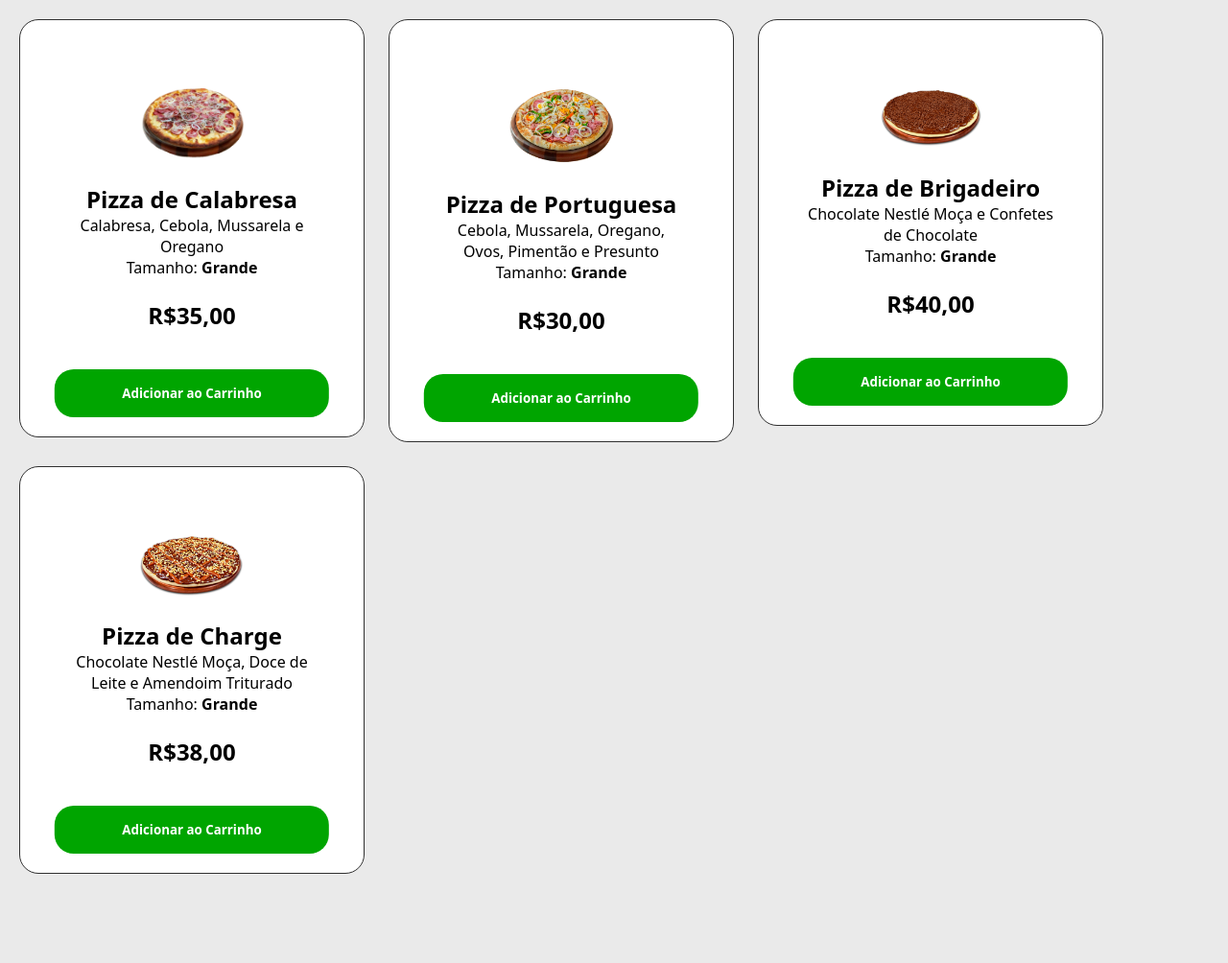
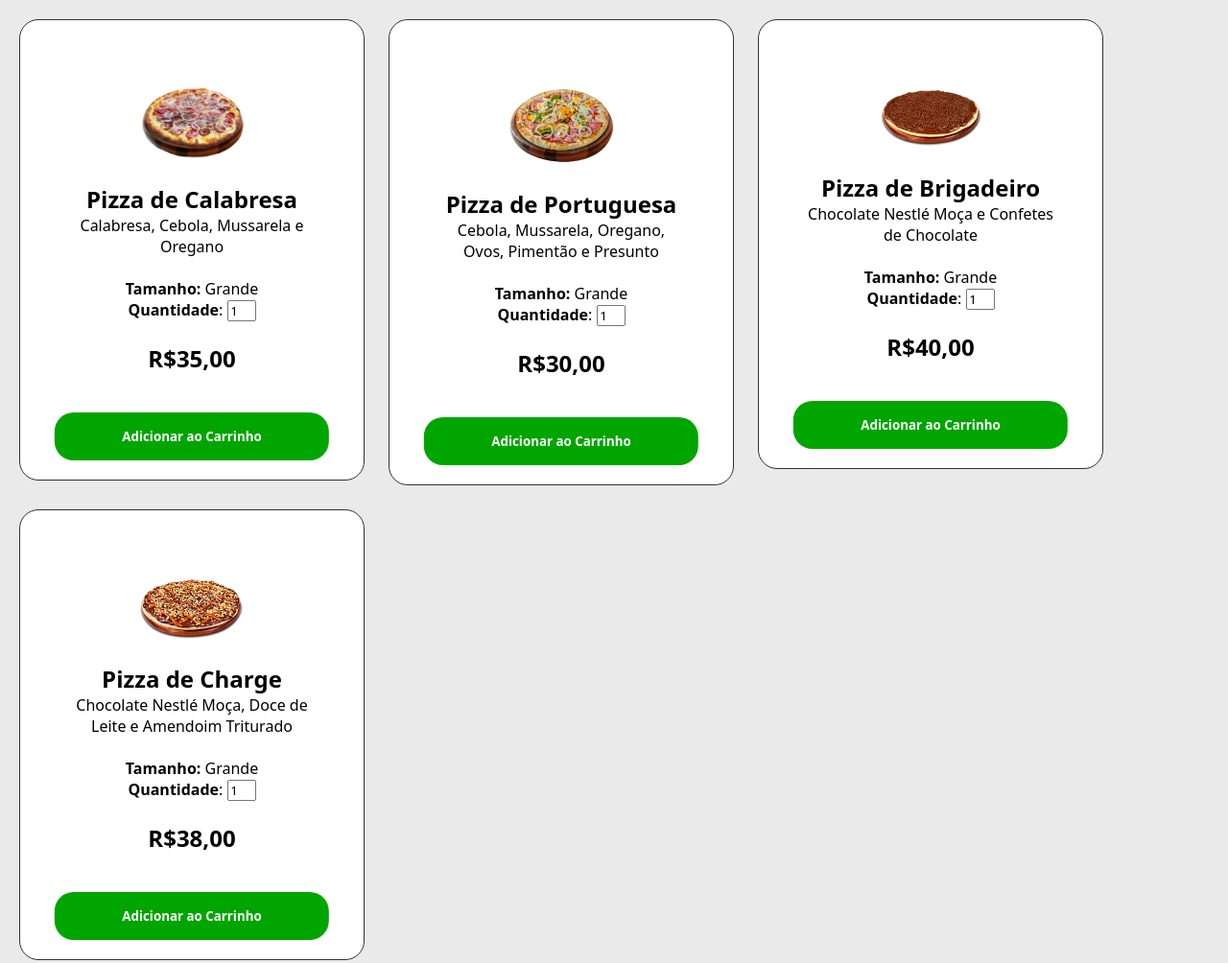
Before and after one commit to bryanandradesz/prampeirospizzaria, a plain HTML site: page public/scripts/cardapio.ejs in a window 1280 px wide. Shown: the whole page at 96% size. Before the commit the page ends 931 px from the top, so only its background shows below. Drawn offline with nearby package versions, Linux system fonts and the light colour scheme; files that its build step writes are made by us from their sources; files whose address does not match are found by name.

Commit message:
att succeful

```diff
--- a/public/css/cardapio.css
+++ b/public/css/cardapio.css
@@ -16,6 +16,12 @@ body {
 
 .img_pizza {
     padding: 20px 10px;
+}
+
+
+#qtd_pizzas_input    {
+    text-align: center;
+    width: 30px;
 }
 
 .pizza {
--- a/public/scripts/cardapio.ejs
+++ b/public/scripts/cardapio.ejs
@@ -22,12 +22,14 @@
                 <input type="hidden" name="inSabor" value="Pizza de Calabresa">
 
                 <input type="hidden" name="inIngredientes" class="desc_pizza" value="Calabresa, Cebola, Mussarela e Oregano">
-                <p class="desc_pizza">Calabresa, Cebola, Mussarela e Oregano <br> Tamanho: <strong>Grande</strong></p> <br>
+                <p class="desc_pizza">Calabresa, Cebola, Mussarela e Oregano <br>  <br> <strong>Tamanho:</strong> Grande</p>
+
+               <p  id="qtd_pizzas"> <strong>Quantidade</strong>: <input type="number" name="inQtd" id="qtd_pizzas_input" placeholder="2" value="1"></p> <br>
 
                 <h2 class="valor_pizza">R$35,00</h2>
                 <input type="hidden" name="inValor" value="35.00">
 
-                <button type="submit" class="botao_pizza" onclick="mostrarMensagem(this)">Adicionar ao Carrinho</button>
+                <button type="submit" class="botao_pizza" >Adicionar ao Carrinho</button>
                 <span class="mensagem" style="display:none;">Pedido adicionado ao carrinho!</span>
             </div>
         </form>
@@ -43,7 +45,9 @@
                 <input type="hidden" name="inSabor" value="Pizza de Portuguesa">
 
                 <input type="hidden" name="inIngredientes" class="desc_pizza" value="Cebola, Mussarela, Oregano, Ovos, Pimentão e Presunto">
-                <p class="desc_pizza">Cebola, Mussarela, Oregano, Ovos, Pimentão e Presunto <br> Tamanho: <strong>Grande</strong></p> <br>
+                <p class="desc_pizza">Cebola, Mussarela, Oregano, Ovos, Pimentão e Presunto <br>  <br> <strong>Tamanho:</strong> Grande</p>
+
+                <p  id="qtd_pizzas"> <strong>Quantidade</strong>: <input type="number" name="inQtd" id="qtd_pizzas_input" placeholder="2" value="1"></p> <br>
 
                 <h2 class="valor_pizza">R$30,00</h2>
                 <input type="hidden" name="inValor" value="30.00">
@@ -63,7 +67,9 @@
             <input type="hidden" name="inSabor" value="Pizza de Brigadeiro">
 
             <input type="hidden" name="inIngredientes" class="desc_pizza" value="Chocolate Nestlé Moça e Confetes de Chocolate">
-            <p class="desc_pizza">Chocolate Nestlé Moça e Confetes de Chocolate <br> Tamanho: <strong>Grande</strong></p> <br>
+            <p class="desc_pizza">Chocolate Nestlé Moça e Confetes de Chocolate  <br>  <br> <strong>Tamanho:</strong> Grande</p>
+
+            <p  id="qtd_pizzas"> <strong>Quantidade</strong>: <input type="number" name="inQtd" id="qtd_pizzas_input" placeholder="2" value="1"></p> <br>
 
             <h2 class="valor_pizza">R$40,00</h2>
             <input type="hidden" name="inValor" value="40.00">
@@ -83,11 +89,12 @@
             <input type="hidden" name="inSabor" value="Pizza de Charge">
 
             <input type="hidden" name="inIngredientes" class="desc_pizza" value="Chocolate Nestlé Moça, Doce de Leite e Amendoim Triturado">
-            <p class="desc_pizza">Chocolate Nestlé Moça, Doce de Leite e Amendoim Triturado <br> Tamanho: <strong>Grande</strong></p> <br>
+            <p class="desc_pizza">Chocolate Nestlé Moça, Doce de Leite e Amendoim Triturado <br>  <br> <strong>Tamanho:</strong> Grande</p>
+
+            <p  id="qtd_pizzas"> <strong>Quantidade</strong>: <input type="number" name="inQtd" id="qtd_pizzas_input" placeholder="2" value="1"></p> <br>
 
             <h2 class="valor_pizza">R$38,00</h2>
             <input type="hidden" name="inValor" value="38.00">
-
             <button type="submit" class="botao_pizza" >Adicionar ao Carrinho</button>
         </div>
     </form>
--- a/public/scripts/succeful.ejs
+++ b/public/scripts/succeful.ejs
@@ -3,17 +3,28 @@
 <head>
     <meta charset="UTF-8">
     <meta name="viewport" content="width=device-width, initial-scale=1.0">
+    <link rel="stylesheet" href="css/global.css">
     <title>Document</title>
 </head>
 <style>
-    * {
-        color: white;
+    body h1 {
+        margin: 10px;
     }
+    body {
+        color: rgb(0, 0, 0);
+        background-color: rgb(237, 237, 237);
+        transform: translateX(25%);
+
+
+    }
+
+
 </style>
 <body>
-    Pedido realizado com sucesso!
+    <h1>Seu pedido foi realizado com sucesso!</h1>
+    <iframe id="iframe_img" src="https://lottie.host/embed/34e532a9-1f2d-4a3d-8492-ebc10af6a575/8XU6XlVMKl.json" frameborder="0" width="50%" height="500"></iframe>
 </body>
-<script>
+ <script>
    setTimeout(function() {
       window.location.href = "/body"; // Redireciona para a página inicial
     }, 3000);
```
Also changed, not shown: index.html (+5 -1 lines), public/scripts/header.ejs (+7 -0 lines), public/scripts/mostrarCarrinho.ejs (+5 -2 lines), server.js (+7 -2 lines), src/model/Carrinho.js (+21 -4 lines), public/img/checked.png (added), public/img/ordered.gif (added), public/img/ordered2.gif (added).
